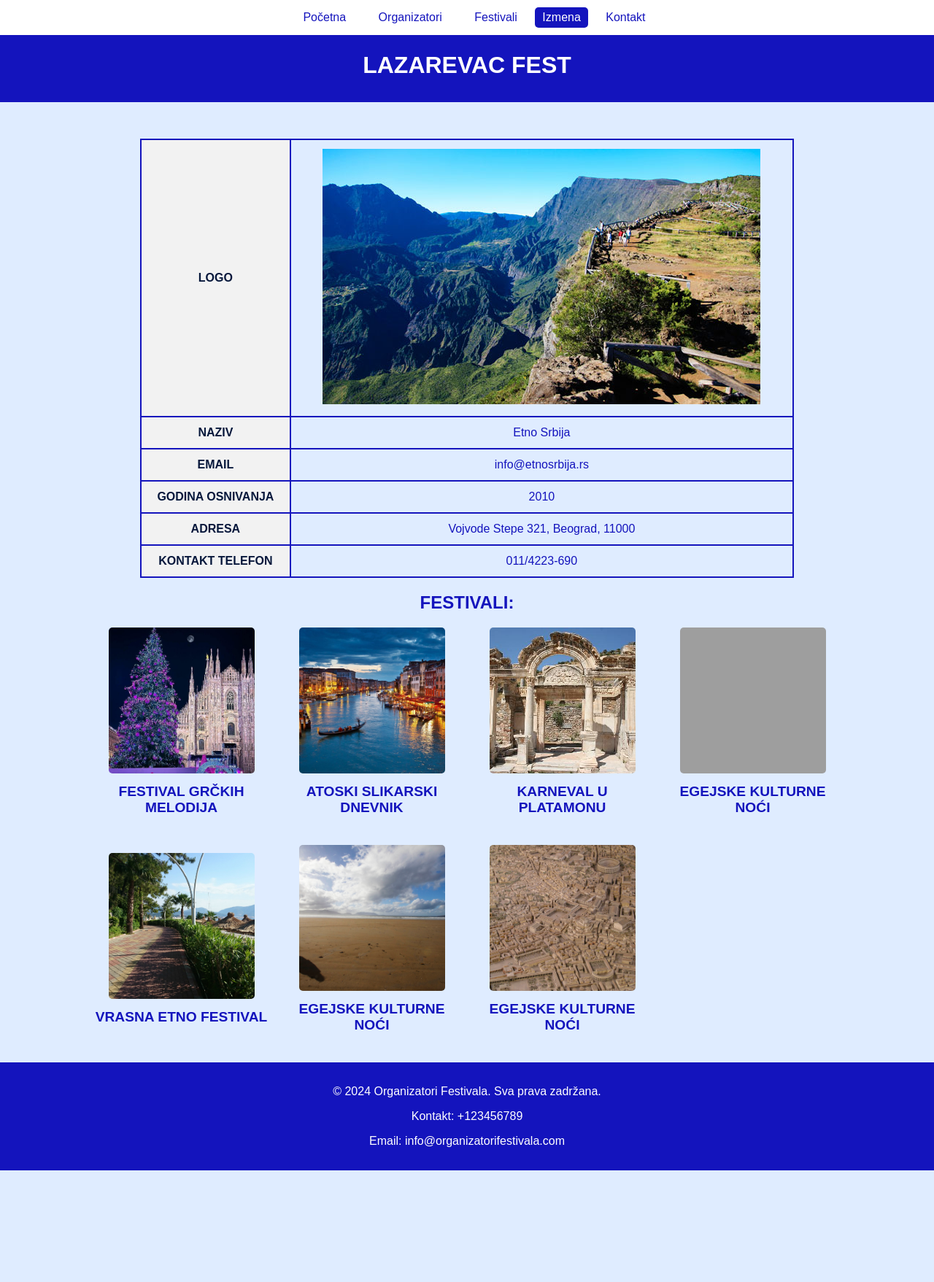
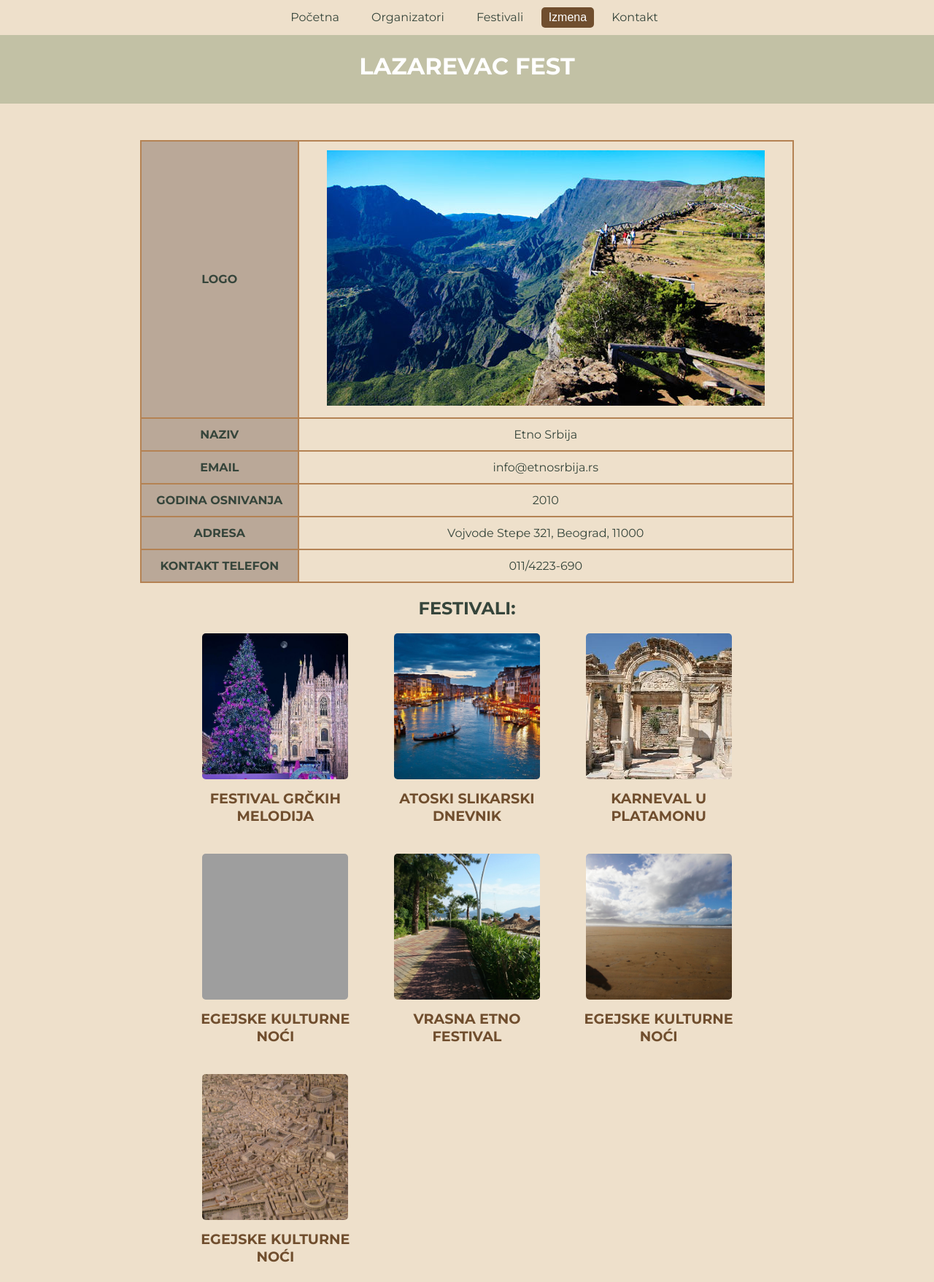
Before and after one commit to teodora525/Web-dizajn-SIIT, a plain HTML site: page index/organizatori/lazarevac-fest.html in a window 1280 px wide. Shown: the top 1757 px of the page at 73% size. Before the commit the page ends 1604 px from the top, so only its background shows below. Drawn offline with Linux system fonts and the light colour scheme; grey boxes are pictures that could not be loaded.

Commit message:
updated styles

```diff
--- a/styles/style.css
+++ b/styles/style.css
@@ -1,33 +1,36 @@
+@import url('https://fonts.googleapis.com/css2?family=Montserrat:wght@400;700&display=swap');
+
 body {
     font-family: Arial, sans-serif;
     margin: 0;
     padding: 0;
-    background-color: #dfecff;
-    color: rgb(20, 20, 189);
+    background-color: #EEE0CB;
+    color: #36453B;
+    font-family: 'Montserrat', sans-serif;
 
 
 }
 
 nav {
-    background-color: #fff;
-    color: rgb(20, 20, 189);
+    background-color: #EEE0CB;
+    color: #36453B;
     padding: 10px;
     text-align: center;
     position: fixed;
     top: 0;
     width: 100%;
-    border-bottom: rgb(20, 20, 189);
+    border-bottom: #C2C1A5;
 
 }
 nav a {
-    color: rgb(20, 20, 189);
+    color: #36453B;
     text-decoration: none;
     margin: 0 10px;
     padding: 5px 10px;
     border-radius: 5px;
 }
 nav a:hover {
-    background-color: rgb(20, 20, 189);
+    background-color: #C2C1A5;
     color: #fff;
 }
 
@@ -42,18 +45,18 @@ nav a:hover {
     font-size: 16px;
     border: none;
     cursor: pointer;
-    background-color: rgb(20, 20, 189);
+    background-color: #704E2E;
     border-radius: 5px;
   }
 
   .dropbtn:hover {
-    background-color:  rgb(20, 20, 189);
+    background-color:  #C2C1A5;
   }
 
   .dropdown-content {
     display: none;
     position: absolute;
-    background-color:  rgb(20, 20, 189);
+    background-color:  #704E2E;
     min-width: 160px;
     z-index: 1;
     border-radius: 5px;
@@ -67,7 +70,7 @@ nav a:hover {
   }
 
   .dropdown-content a:hover {
-    background-color:  rgb(20, 20, 189);
+    background-color:  #C2C1A5
   }
 
   .dropdown:hover .dropdown-content {
@@ -75,16 +78,17 @@ nav a:hover {
   }
 
 header {
-    background-color:  rgb(20, 20, 189);
+    background-color:  #C2C1A5;
     color: #fff;
     padding: 10px;
     margin-top: 40px;
     text-align: center;
+    text-transform: uppercase;
 }
 footer {
-    background-color: rgb(20, 20, 189);
+    background-color: #C2C1A5;
     color: #fff;
-    padding: 15px 0;
+    padding: 30px 0;
     text-align: center;
     width: 100%;
     bottom: 0;
@@ -95,6 +99,7 @@ footer {
 }
 h2 {
     margin-bottom: 20px;
+    text-transform: uppercase;
 }
 .organizatori-lista {
     list-style: none;
@@ -103,25 +108,25 @@ h2 {
 .organizatori-lista li {
     margin-bottom: 10px;
     text-transform: uppercase;
-    padding: 10px;
+    padding: 20px;
     text-align: center;
     font-weight: 900;
     text-decoration: none;
     color: #fff;
-    background-color: rgb(146, 146, 228);
-    border-radius: 5px;
+    background-color: #79745C;
+    border-radius: 15px;
 }
 .organizatori-lista li a {
     color: #fff;
     text-decoration: none;
 }
 .organizatori-lista li:hover {
-    background-color:  rgb(20, 20, 189);
+    background-color:  #704E2E;
     cursor: pointer;
 }
 
 .container {
-    width: 80%;
+    width: 60%;
     margin: 20px auto;
 }
 
@@ -153,12 +158,16 @@ h2 {
     height: 200px;
     object-fit: cover;
     border-radius: 5px;
+    transition: transform 0.3s ease;
 }
 
+.organizator-item img:hover {
+    transform: scale(1.1);
+}
 .organizator-item h2 {
     margin-top: 10px;
     font-size: 1.2rem;
-    color:  rgb(20, 20, 189);
+    color:  #704E2E;
     text-decoration: none;
     text-transform: uppercase;
 }
@@ -169,21 +178,22 @@ table {
     width: 70%;
     border-collapse: collapse;
     overflow: hidden;
+    color: #36453B;
 }
 
 th, td {
-    border: 2px solid rgb(20, 20, 189);
-    padding: 12px; /* Povećana veličina paddinga */
+    border: 2px solid #b48253;
+    padding: 12px;
     text-align: center;
 
 }
 
 th {
-    background-color: #f2f2f2;
+    background-color: #BAA898;
     font-weight: bold;
     text-transform: uppercase;
     text-align: center;
-    color: #06173b;
+    color: #36453B;
 }
 
 tr:nth-child() {
@@ -191,5 +201,5 @@ tr:nth-child() {
 }
 
 tr:hover {
-    background-color: #f5f5f5;
+    background-color: #BAA898;
 }
```
